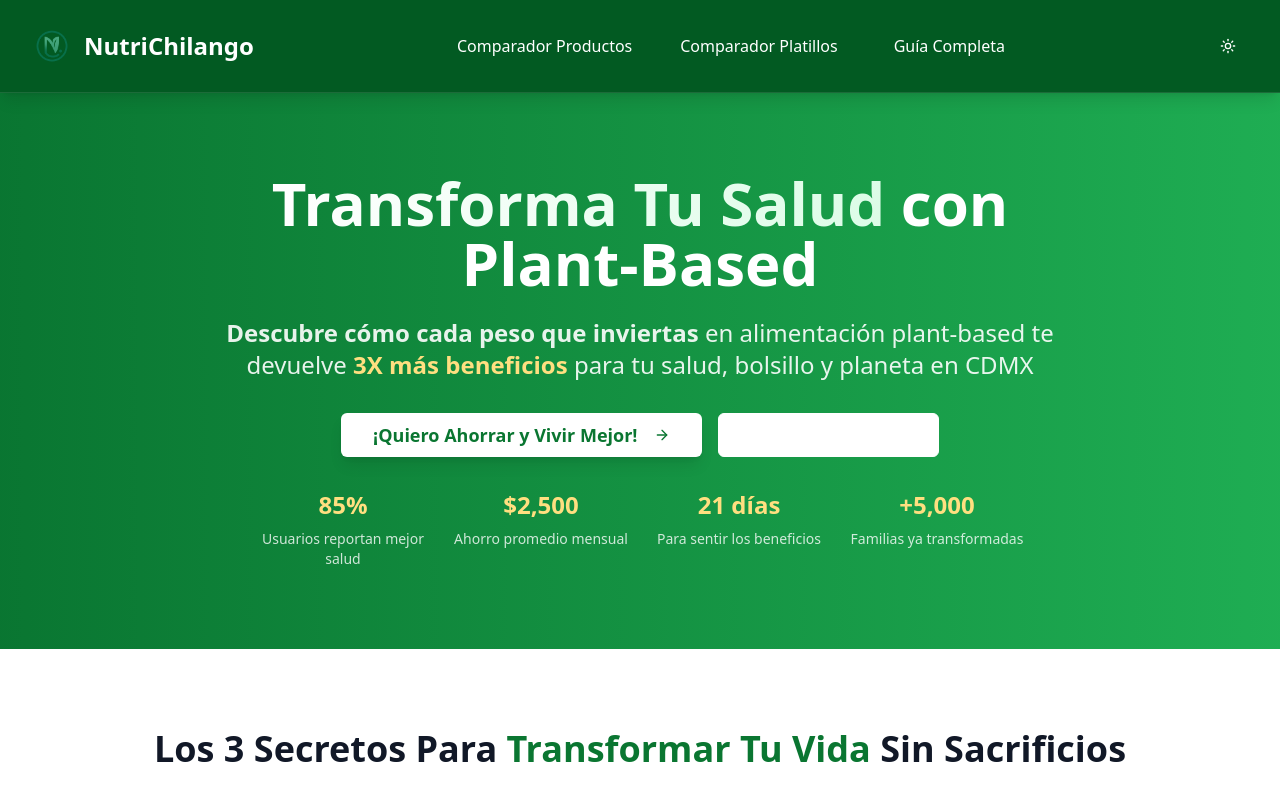
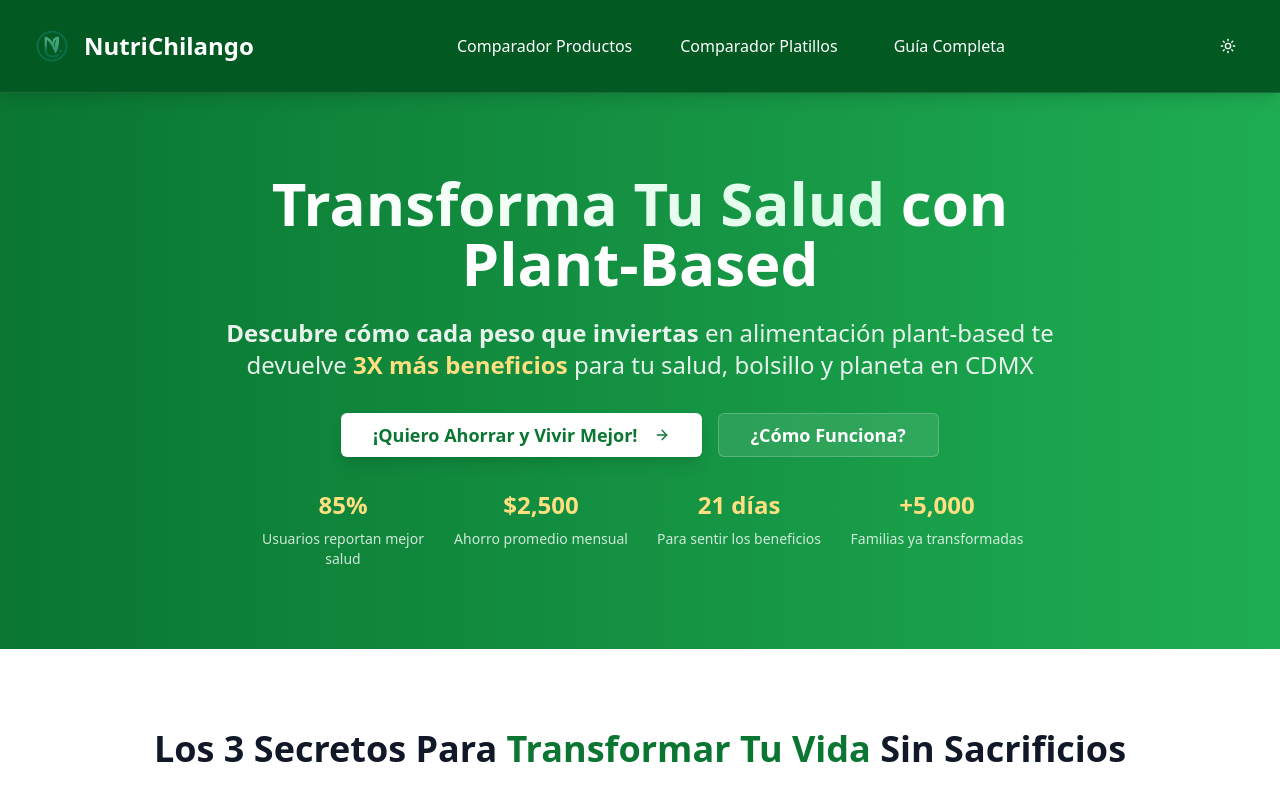
Before and after one commit to IzignaMx/nutrichilango, a React (Vite) app: page / in a window 1280 px wide. Shown: the top 800 px of the page. Built offline with nearby package versions, Linux system fonts and the light colour scheme.

Commit message:
Fix contrast ratio in HeroSection
Corrected the contrast ratio for the "Cómo Funciona?" link in the HeroSection component to ensure better accessibility and readability.

```diff
--- a/src/components/home/HeroSection.tsx
+++ b/src/components/home/HeroSection.tsx
@@ -43,7 +43,7 @@ const HeroSection: React.FC<HeroSectionProps> = ({ onScrollToComparisons }) => {
             variant="outline"
             size="lg"
             asChild
-            className="border-primary-foreground text-primary-foreground hover:bg-primary-foreground hover:text-brand-primary px-8 py-3 text-lg font-semibold"
+            className="border-background/20 bg-background/10 text-background hover:bg-background hover:text-brand-primary px-8 py-3 text-lg font-semibold"
           >
             <Link to="/how-it-works" aria-describedby="how-it-works-description">
               ¿Cómo Funciona?
```
